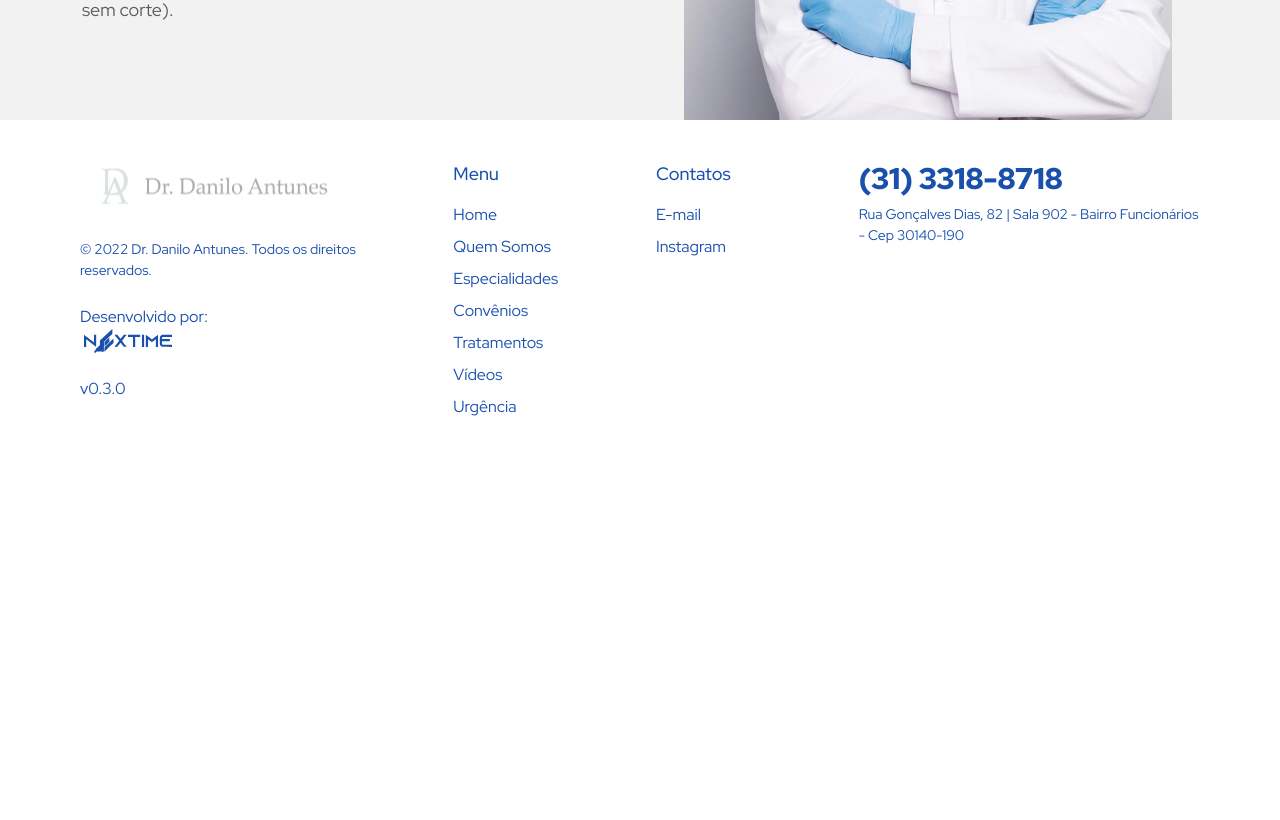
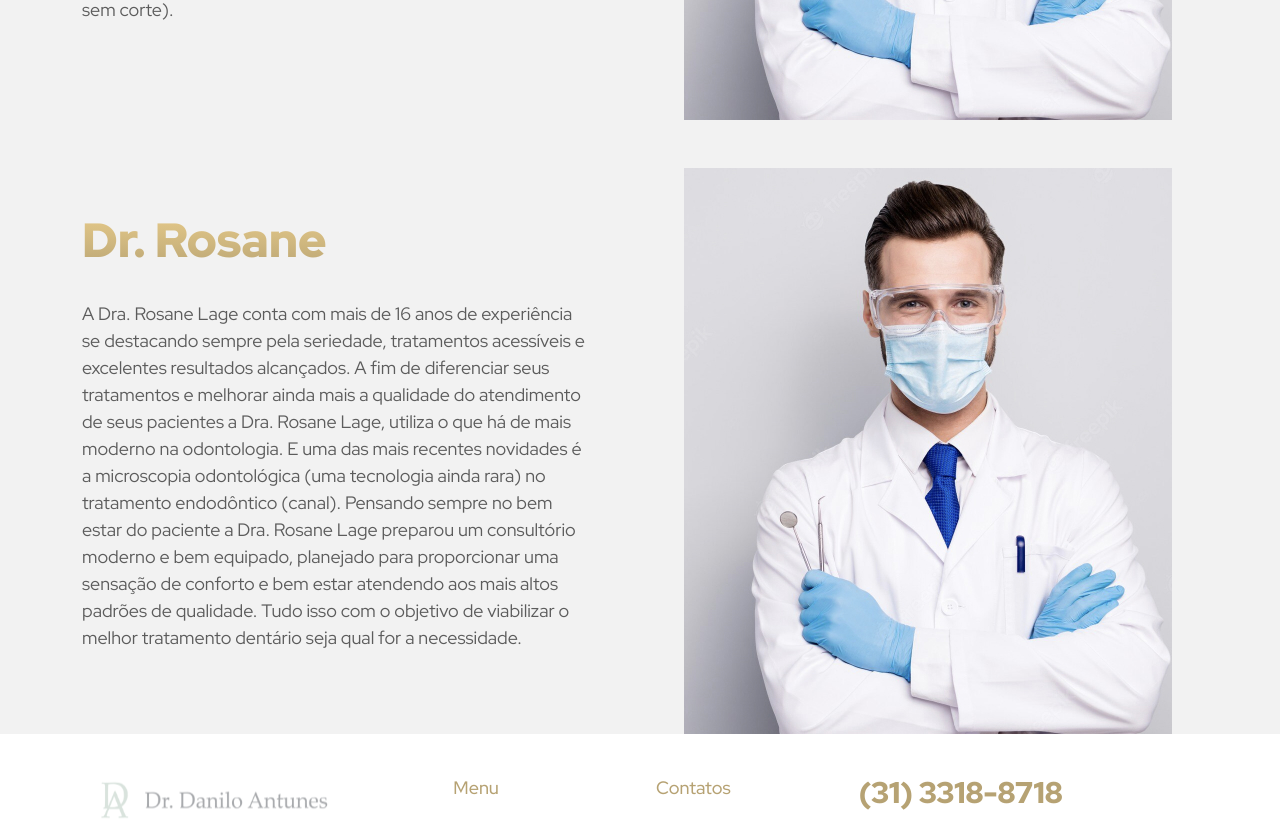
Before and after one commit to odontosos24horas/danilo, a Next.js app: page /quemsomos in a window 1280 px wide. Shown: the part 1540-2360 px from the top of the page. Before the commit the page ends 1999 px from the top, so only its background shows below. Built offline with nearby package versions, Linux system fonts and the light colour scheme.

Commit message:
feat: change de colors

```diff
--- a/src/components/organisms/nextCallToAction/index.tsx
+++ b/src/components/organisms/nextCallToAction/index.tsx
@@ -31,7 +31,7 @@ const NextCallToAction = ({
   background,
   title,
   titleColor,
-  bgGradient = 'linear(to-b, next-tertiary, next-quintenary)',
+  bgGradient = 'linear(to-b, next-secondary, next-primary)',
   text,
   textColor = 'next-quaternary',
   image,
--- a/src/components/organisms/nextHeader/index.tsx
+++ b/src/components/organisms/nextHeader/index.tsx
@@ -112,7 +112,7 @@ const DesktopNav = () => {
                 _hover={{
                   textDecoration: 'none',
                   color: linkHoverColor,
-                  bgColor: 'next-secondary'
+                  bgColor: 'next-primary'
                 }}
               >
                 {navItem.label}
--- a/src/components/organisms/nextHero/index.tsx
+++ b/src/components/organisms/nextHero/index.tsx
@@ -17,7 +17,7 @@ export default function SplitScreen() {
             <Text
               fontWeight={900}
               as={'span'}
-              bgGradient="linear(to-b, #27B9F1, #2081CD)"
+              bgGradient="linear(to-b, #EACE8C, #D6BD82)"
               bgClip="text"
             >
               Cirurgias
@@ -25,7 +25,7 @@ export default function SplitScreen() {
             <Text
               fontWeight={900}
               as={'span'}
-              bgGradient="linear(to-b, #1C65BB, #152D98)"
+              bgGradient="linear(to-b, #CEB77F, #BBA676)"
               bgClip="text"
             >
               <br /> de implante
--- a/src/components/organisms/nextWithBackgroundImage/index.tsx
+++ b/src/components/organisms/nextWithBackgroundImage/index.tsx
@@ -29,7 +29,7 @@ export default function NextWithBackgroundImage() {
           </Text>
           <Stack direction={'row'}>
             <Button
-              bgGradient={'linear(to-b, #28C5F8, #1950AE)'}
+              bgGradient={'linear(to-b, #EDD08D, #B6A273)'}
               rounded={'full'}
               color={'white'}
               _hover={{ bg: 'next-primary' }}
--- a/src/components/templates/nextTemplateAboutUs/index.tsx
+++ b/src/components/templates/nextTemplateAboutUs/index.tsx
@@ -37,7 +37,7 @@ const NextTemplateAboutUs = ({
         />
       </Box>
       <NextCallToAction
-        id={'profile'}
+        id={'danilo'}
         title={nextCallToActionItems[2].title}
         text={nextCallToActionItems[2].text}
         image={nextCallToActionItems[2].image}
@@ -49,6 +49,19 @@ const NextTemplateAboutUs = ({
         content={nextCallToActionItems[2].content}
         background={nextCallToActionItems[2].background}
       />
+      <NextCallToAction
+        id={'rosane'}
+        title={nextCallToActionItems[3].title}
+        text={nextCallToActionItems[3].text}
+        image={nextCallToActionItems[3].image}
+        textButton={nextCallToActionItems[3].textButton}
+        directionMd={nextCallToActionItems[3].directionMd}
+        width={nextCallToActionItems[3].width}
+        height={nextCallToActionItems[3].height}
+        url={nextCallToActionItems[3].url}
+        content={nextCallToActionItems[3].content}
+        background={nextCallToActionItems[3].background}
+      />
     </NextLayout>
   )
 }
--- a/src/data/index.ts
+++ b/src/data/index.ts
@@ -47,8 +47,16 @@ export const nextCallToActionItems = [
     background: 'next-gray-dark'
   },
   {
+    title: 'Dr. Rosane',
+    text: 'A Dra. Rosane Lage conta com mais de 16 anos de experiência se destacando sempre pela seriedade, tratamentos acessíveis e excelentes resultados alcançados. A fim de diferenciar seus tratamentos e melhorar ainda mais a qualidade do atendimento de seus pacientes a Dra. Rosane Lage, utiliza o que há de mais moderno na odontologia. E uma das mais recentes novidades é a microscopia odontológica (uma tecnologia ainda rara) no tratamento endodôntico (canal). Pensando sempre no bem estar do paciente a Dra. Rosane Lage preparou um consultório moderno e bem equipado, planejado para proporcionar uma sensação de conforto e bem estar atendendo aos mais altos padrões de qualidade. Tudo isso com o  objetivo de viabilizar o melhor tratamento dentário seja qual for a necessidade.',
+    image: '/images/profile.jpg',
+    width: 488,
+    height: 566,
+    content: 'image',
+    background: 'next-gray-dark'
+  },
+  {
     title: 'Especialidades',
-    text: 'Formado em 2000 pela UEMG- Lavras, o Dr. Danilo Antunes ao longo desses anos fez vários cursos de aperfeiçoamento e especialização nas áreas de Implantodontia e Periodontia. - 2001 aperfeiçoamento em Implantodontia- CEO-IPSEMG; - 2002 especialização em Periodontia, finalizada em agosto/2003- CEO-IPSEMG; - 2005 pós em Implantodontia pela ABO-MG; - 2006 pós em cirurgias avançadas em Implantodontia pela ABO-MG; - 2007 especialização em Implantodontia finalizada em agosto de 2009 pela ABCD_MG; - 2010 pós em cirurgia avançada em Implantodontia pelo Núcleo; - 2011 Palestra da Técnica de Implante com cirurgia Guiada( o famoso implante sem corte).',
     image: '/images/profile.jpg',
     width: 488,
     height: 566,
--- a/theme/colors.ts
+++ b/theme/colors.ts
@@ -1,9 +1,8 @@
 const colors = {
-  'next-primary': '#1950AE',
-  'next-secondary': '#121F8E',
-  'next-tertiary': '#28C5F8',
+  'next-primary': '#B6A273',
+  'next-secondary': '#EDD08D',
+  'next-tertiary': '#EDD08D',
   'next-quaternary': '#5C5C5C',
-  'next-quintenary': '#121F8E',
   'next-gray': '#E5E5E5',
   'next-gray-dark': '#F2F2F2'
 }
```
Also changed, not shown: src/components/organisms/nextAccordionImage/index.tsx (+8 -8 lines), src/components/templates/nextTemplateSpecialties/index.tsx (+11 -11 lines), public/images/home/teeth.svg.
